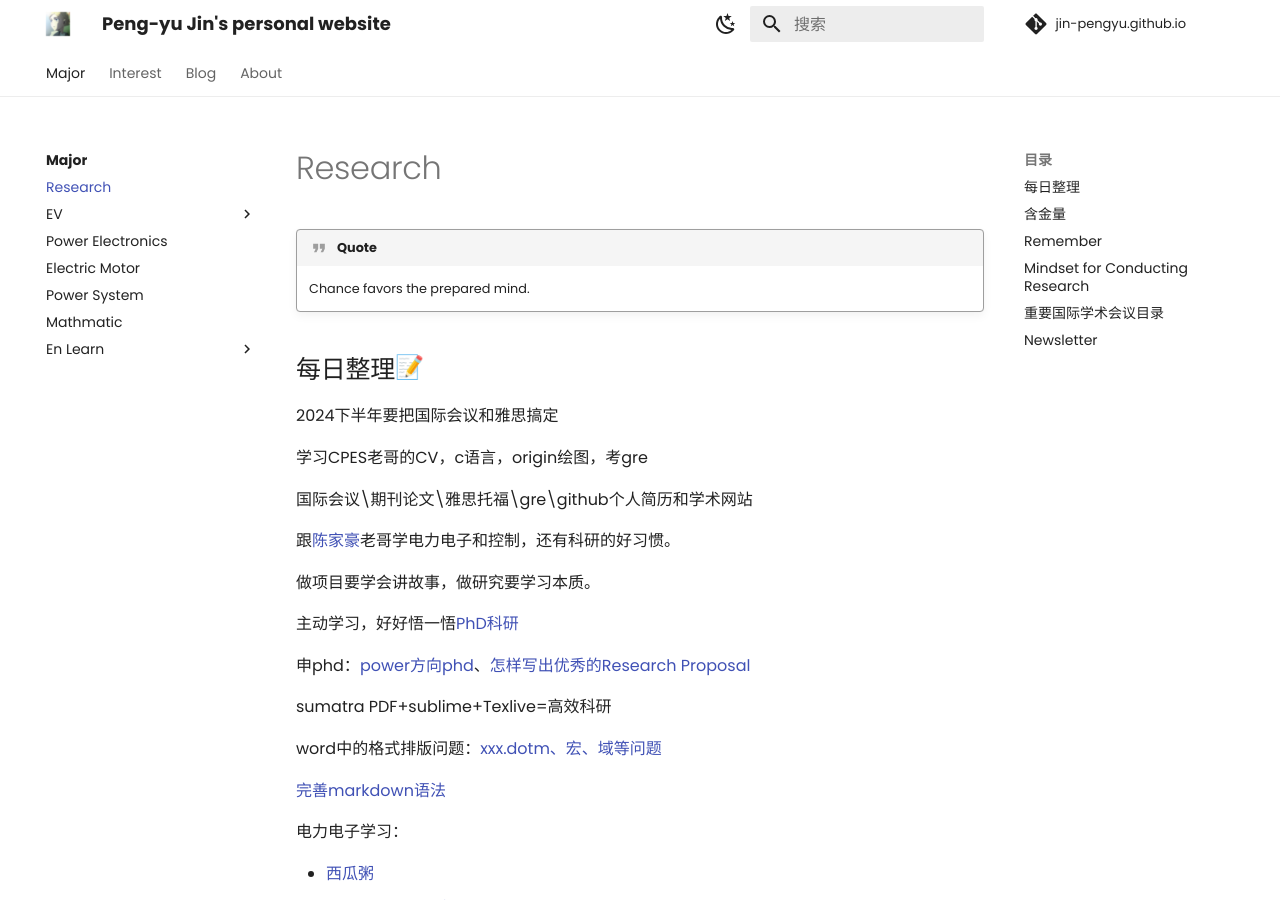
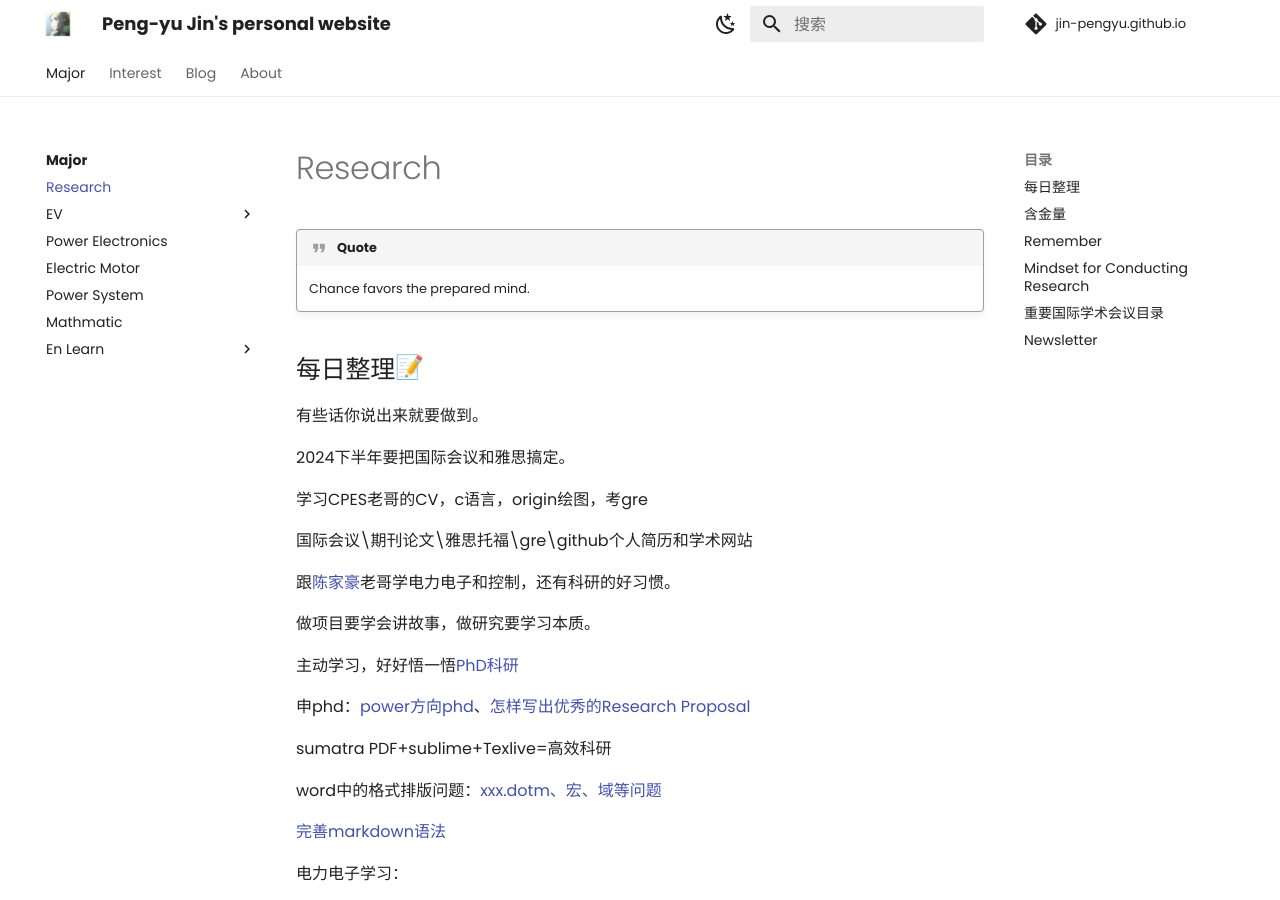
Before and after one commit to Pengyu-Jin/Pengyu-Jin.github.io, an MkDocs documentation site: the page built from docs/major/research/research.md, in a window 1280 px wide and 900 px high. Built offline with MkDocs 1.6.1 and Material for MkDocs 9.7.7, drawn with Linux system fonts in a browser that asks for light colours; emoji names are drawn with the system emoji font; comment, search, counter and statistics services are not loaded.

Commit message:
20241027

```diff
--- a/docs/major/research/research.md
+++ b/docs/major/research/research.md
@@ -4,7 +4,9 @@
 
 ## 每日整理:memo:
 
-2024下半年要把国际会议和雅思搞定
+有些话你说出来就要做到。
+
+2024下半年要把国际会议和雅思搞定。
 
 学习CPES老哥的CV，c语言，origin绘图，考gre
 
```
